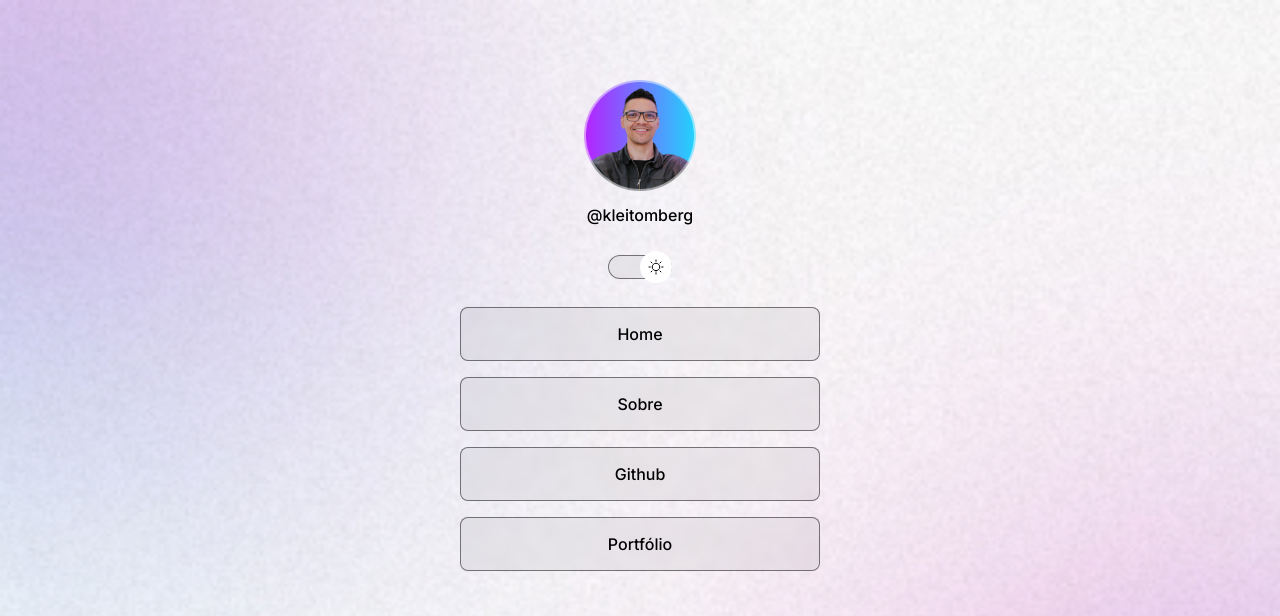
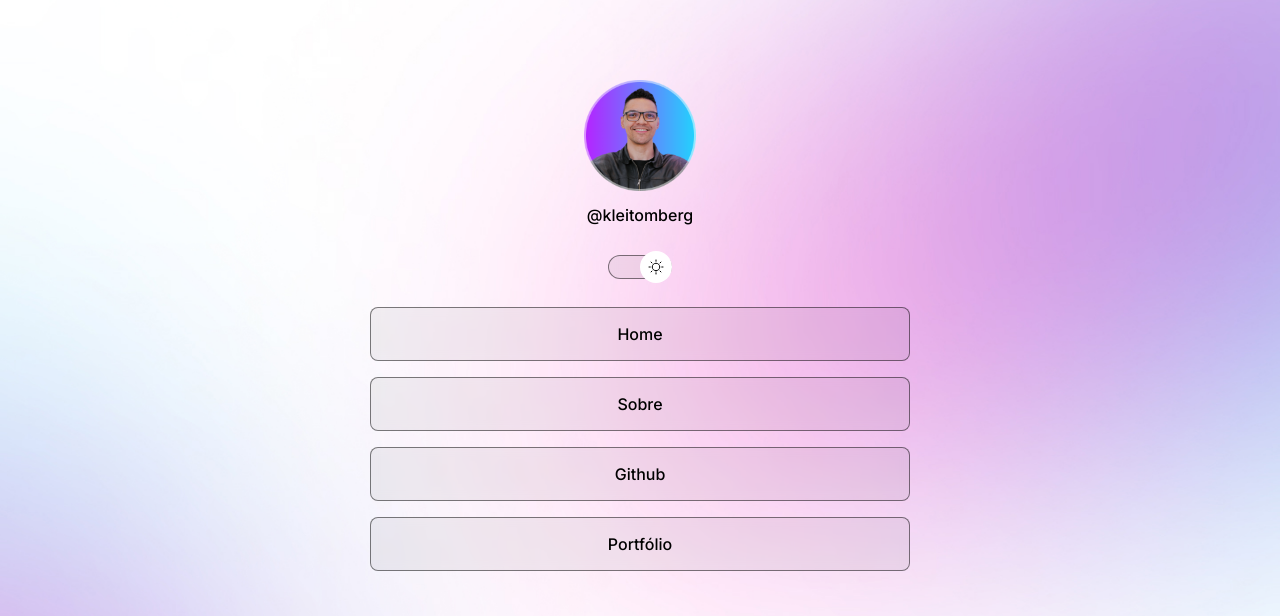
Before and after one commit to Kleitomberg/KbLinks, a plain HTML site: page index.html in a window 1280 px wide. Shown: the top 616 px of the page. Drawn offline with nearby package versions, Linux system fonts and the light colour scheme.

Commit message:
Media Queries

```diff
--- a/assets/css/style.css
+++ b/assets/css/style.css
@@ -31,6 +31,7 @@ body{
     background-position: top center;
  */
  background: var(--bg-url) no-repeat top center/cover;
+ height: 100vh;
 
 }
 
@@ -42,9 +43,11 @@ body *{
 
 
 #container{
-    width: 360px;
+    width: 100%;
+    max-width: 588px;
     height: 720px;
     margin: 56px auto 0px;
+    padding: 0 24px;
 
 }
 
@@ -162,3 +165,17 @@ footer{
     padding: 24px 0px;
     font-size: 14px;
 }
+
+
+/* Media Queries */
+
+@media screen and (min-width: 700px){
+
+    :root{
+        --bg-url: url('../images/bg-desktop.jpg');
+    }
+
+    .light{
+        --bg-url: url('../images/bg-desktop-light.jpg');
+    }
+}
```
Also changed, not shown: 1 other file.
